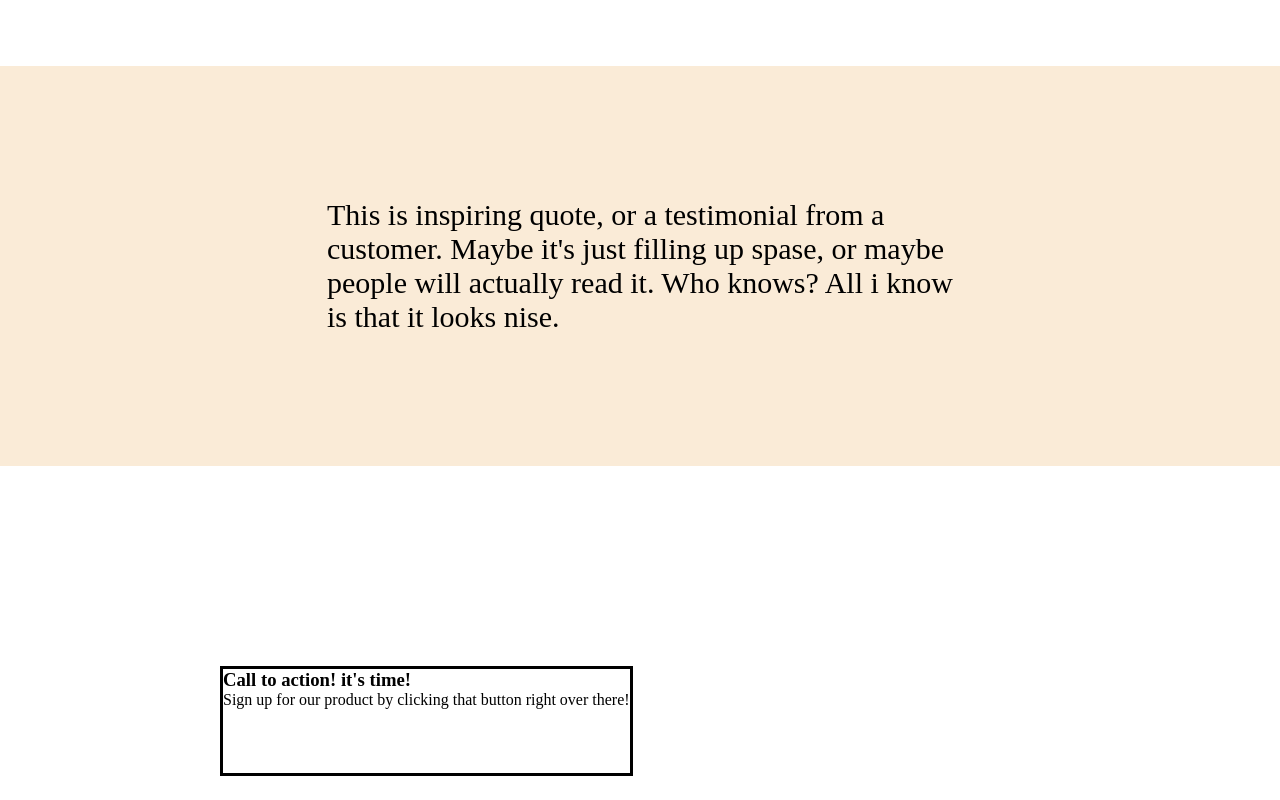
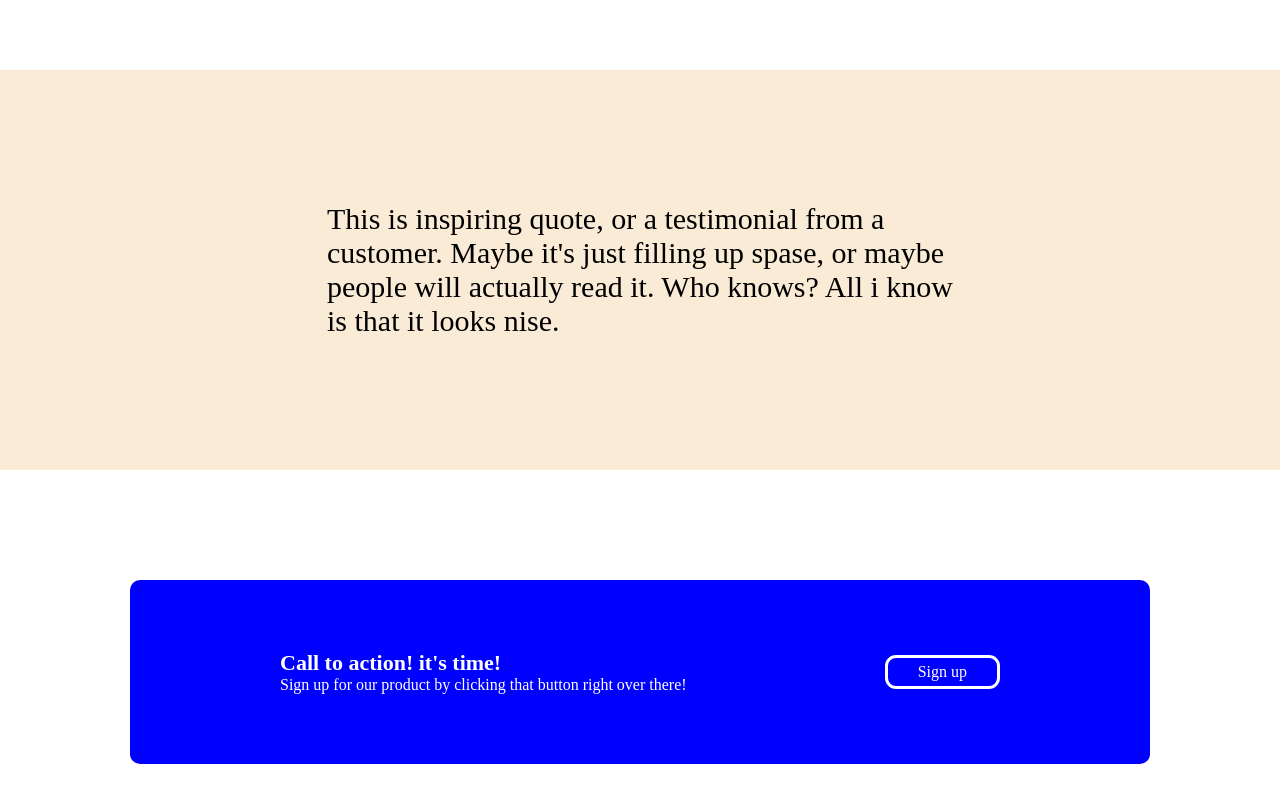
Before and after one commit to Shelter228/proect1, a plain HTML site: page index.html in a window 1280 px wide. Shown: the part 768-1568 px from the top of the page. Drawn offline with Linux system fonts and the light colour scheme.

Commit message:
fix style

```diff
--- a/index.html
+++ b/index.html
@@ -32,7 +32,7 @@
           </p>
           <div class="button">Sign Up</div>
         </div>
-        <p class="imageblock" > This is a placeholder for an imege</p>
+        <p class="imageblock"> This is a placeholder for an imege</p>
       </div>
     </header>
   </div>
@@ -70,6 +70,7 @@
         <h3> Call to action! it's time!</h3>
         <p>Sign up for our product by clicking that button right over there!</p>
       </div>
+      <a class="buttons" >Sign up</a>
     </div>
   </div>
 </body>
--- a/style.css
+++ b/style.css
@@ -57,6 +57,10 @@ h2 {
   padding: 30px 0 30px 0;
   font-size: 28px;
 }
+h3 {
+  font-weight: 700;
+  font-size: 22px;
+}
 .box {
   height: 120px;
   width: 120px;
@@ -90,12 +94,20 @@ h2 {
 /* container3 */
 .container4 {
   height: 330px;
+  padding: 110px 130px;
 }
 .main4 {
   display: flex;
-  padding: 200px 220px 0 220px;
+  justify-content: space-between;
+  align-items: center;
+  padding: 70px 150px;
+  background-color: blue;
+  border-radius: 10px;
+  color: #ffffff;
 }
-.callto {
-  border: 3px solid black;
-  height: 110px;
+.buttons {
+  border: 3px solid #ffffff;
+  padding: 5px 30px;
+  color: #ffffff;
+  border-radius: 11px;
 }
```
Lines whose indentation alone changed are shown as unchanged.
